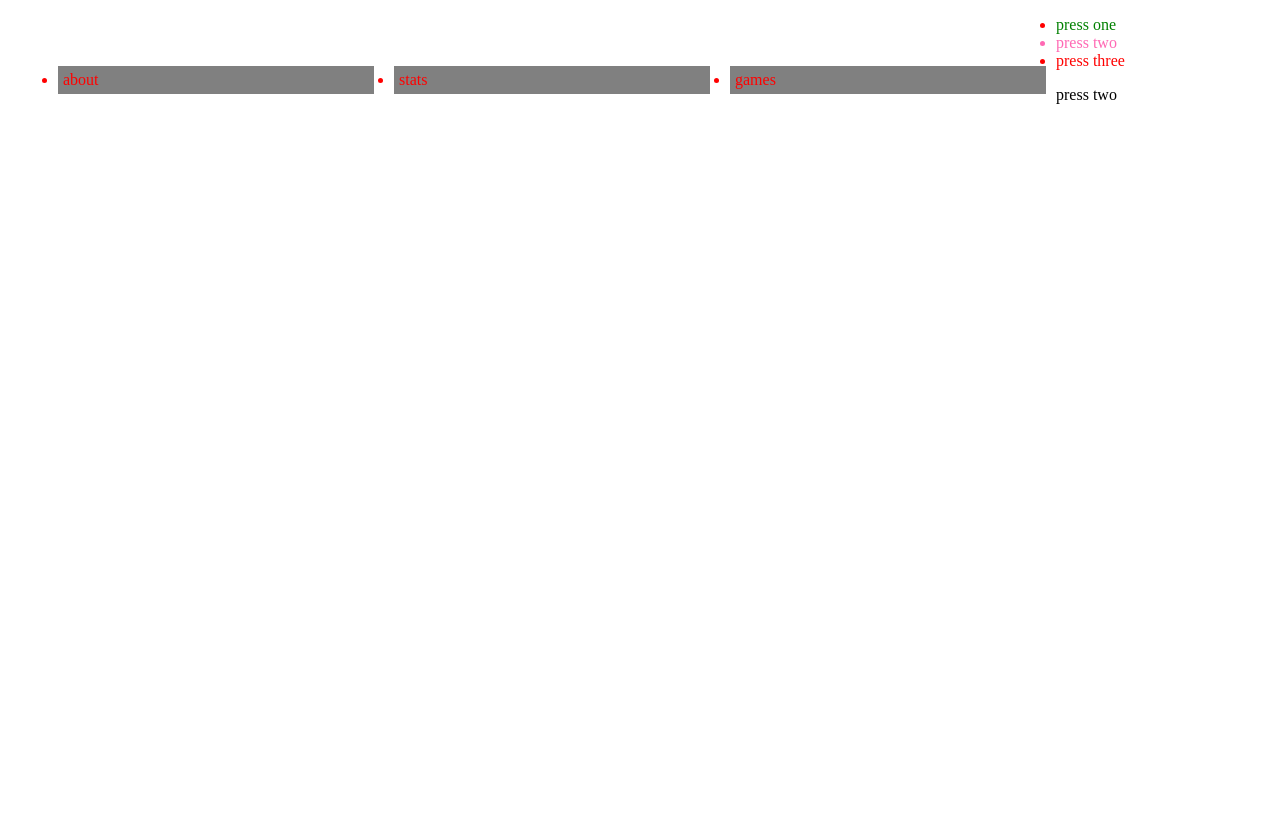
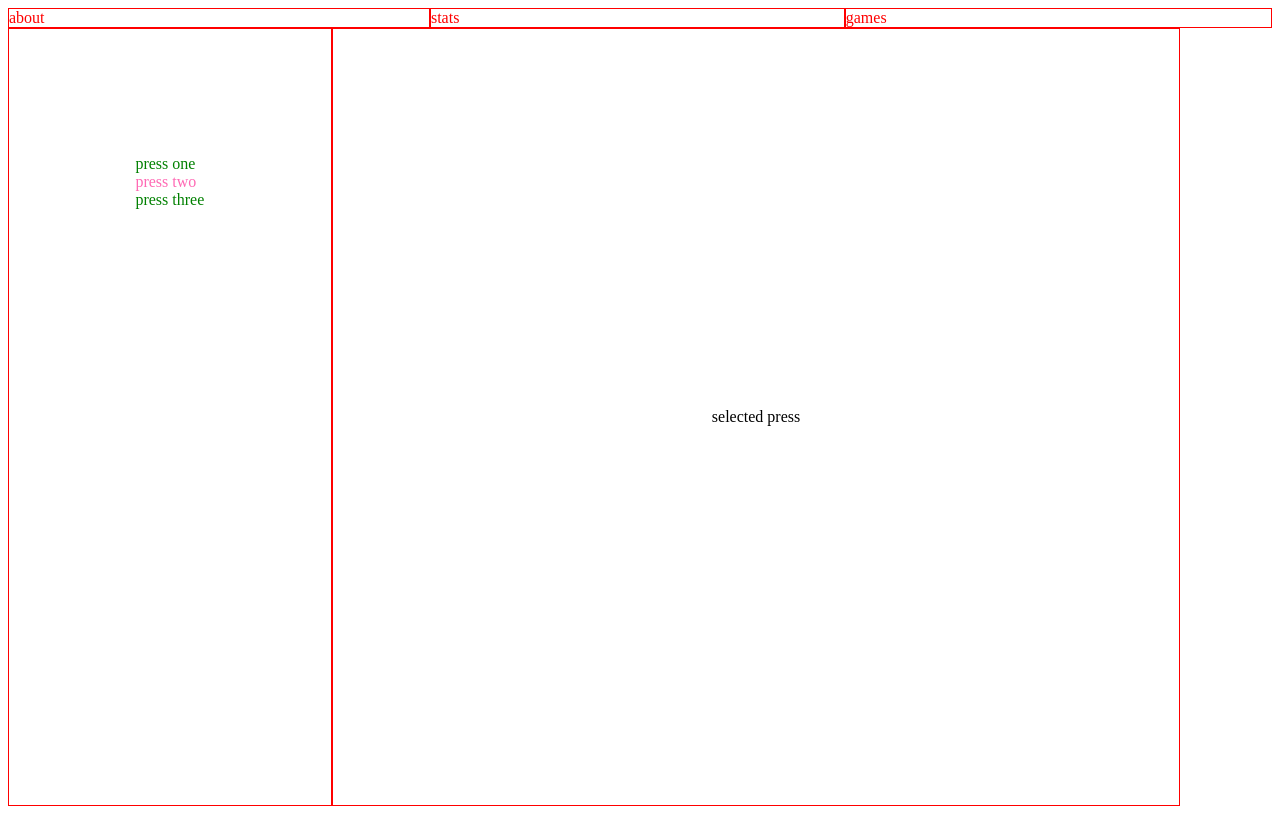
Before and after one commit to juvs91/test, a plain HTML site: page html/index.html in a window 1280 px wide. Drawn offline with Linux system fonts and the light colour scheme.

Commit message:
adding gid flex and border color to the boxing, will se that in class

```diff
--- a/html/index.html
+++ b/html/index.html
@@ -6,33 +6,42 @@
   <meta name="viewport" content="width=device-width, initial-scale=1.0">
 
   <title>prueba</title>
-  <link rel="stylesheet" href="../style.css">
   <style>
     div.press-over-view {
       color: green;
     }
+    nav{
+      display: grid;
+      grid-template-columns: repeat(4, 200px);
+      /* grid-auto-rows: minmax(10px, auto); */
+    }
+
+    nav > div {
+      color: red;
+      /* grid-column: 1;
+      grid-row: 1; */
+    }
   </style>
+  <link rel="stylesheet" href="../style.css">
 </head>
 <body>
 
 <div id="web-app">
   <nav>
-    <ul>
-      <li id="one" class="menu-option" data-selected="true" >about</li>
-      <li class="menu-option">stats</li>
-      <li class="menu-option">games</li>
-    </ul>
+    <div id="one" class="menu-option" data-selected="true">about</div>
+    <div class="menu-option">stats</div>
+    <div class="menu-option">games</div>
+    <!-- <div class="menu-option">four</div> -->
+
   </nav>
 
   <div class="container press">
     <div class="container press-over-view">
-      <ul>
-        <li class="press-overview"> <div class="press-over-view">press one</div>  </li>
-        <li class="press-overview" style="color: hotpink;">press two</li>
-        <li class="press-overview">press three</li>
-      </ul>
+      <div class="press-overview"><div class="selected">press one</div></div>
+      <div class="press-overview" style="color: hotpink;">press two</div>
+      <div class="press-overview">press three</div>
     </div>
-    <div class="container press-selected" >press two</div>
+    <div class="container press-selected" >selected press</div>
   </div>
 </div>
 </body>
--- a/style.css
+++ b/style.css
@@ -2,23 +2,48 @@
     color: green,
 } */
 
-li {
-  color: red
+
+/*with a grid*/
+nav{
+  display: grid;
+  grid-template-columns: repeat(4, 200px);
+  /* grid-auto-rows: minmax(10px, auto); */
 }
 
-li.menu-option {
-  background-color: gray;
-  padding: 5px;
-  margin-top: 50px;
-  margin-left: 10px;
-  margin-right: 10px;
-  margin-bottom: 15px;
-  width: 25%;
-  height: 30%;
-  float: left;
+nav > div {
+  color: red;
+  /* grid-column: 1;
+  grid-row: 1; */
+}
+
+nav{
+  display: flex;
+  flex-direction: row;
+  flex-wrap: wrap;
+  justify-content: flex-start;
+  /* flex-flow: row wrap; */
+}
+
+nav > div {
+  color: red;
+  flex-grow: 1;
+  /* grid-column: 1;
+  grid-row: 1; */
+}
+
+nav > div, div.press-over-view, div.press-selected {
+  border-width: 1px;
+  border-style: solid;
+  border-color: red;
 }
 
 div.press {
-  width: 100%;
-  display: block;
+  display: flex;
+
 }
+div.press-over-view {
+  padding: 10%;
+}
+div.press-selected {
+  padding: 30%;
+}
```
